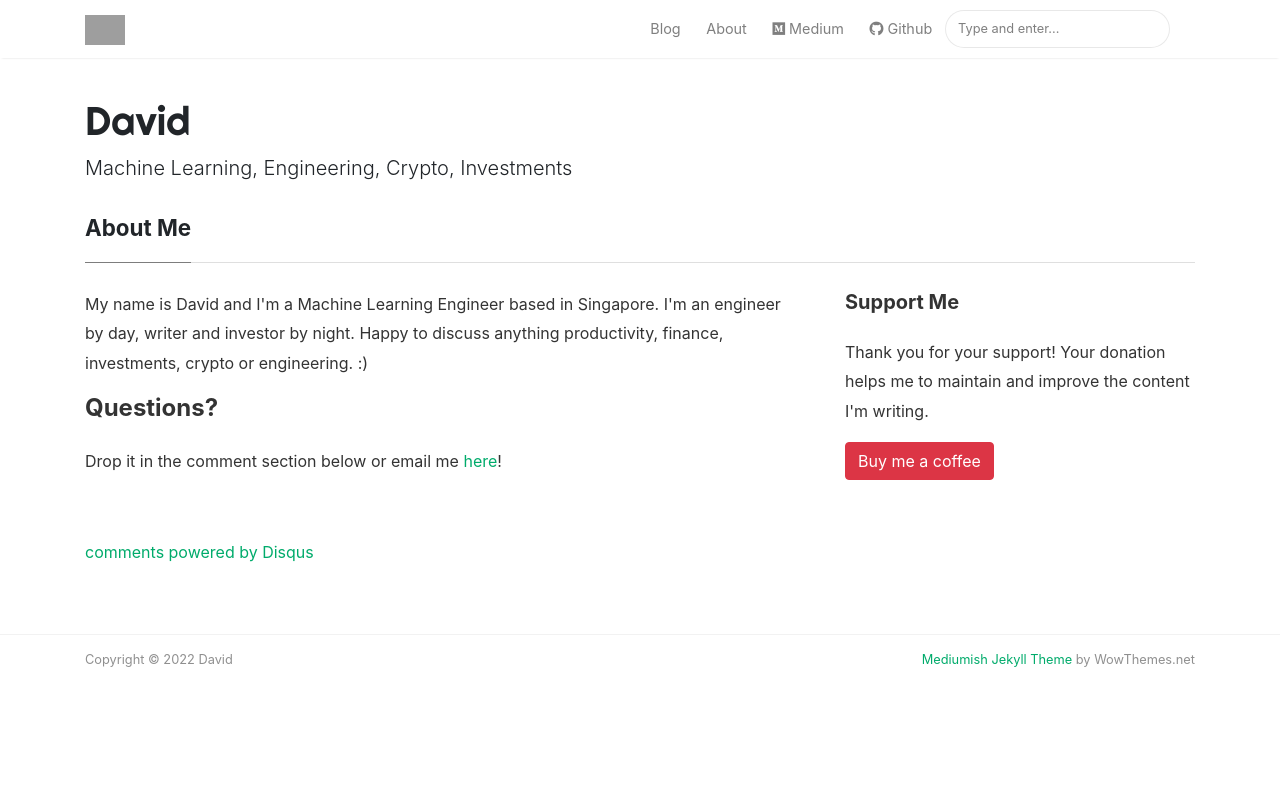
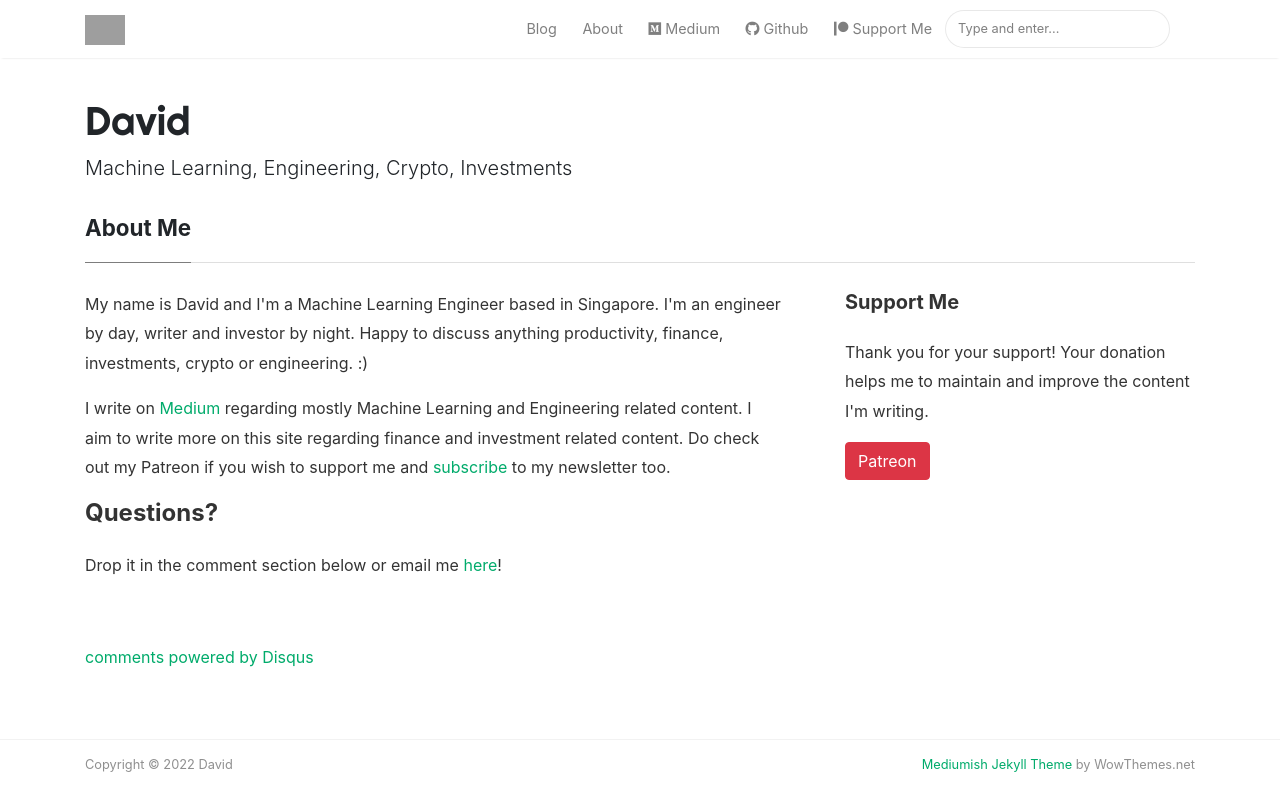
Before and after one commit to davidcjw/davidcjw.github.io, a Jekyll site: the page built from _pages/about.md, in a window 1280 px wide. Shown: the top 811 px of the page. Built offline with Jekyll 4.4.1, drawn with Linux system fonts in a browser that asks for light colours; nearby versions of some CDN libraries; comment, search, counter and statistics services are not loaded; grey boxes are pictures that could not be loaded.

Commit message:
Add patreon link

```diff
--- a/_layouts/default.html
+++ b/_layouts/default.html
@@ -80,7 +80,11 @@ ga('send', 'pageview');
                 </li>
 
                 <li class="nav-item">
-                <a target="_blank" class="nav-link" href="https://github.com/davidcjw"><i class="fab fa-github"></i> Github</a>
+                    <a target="_blank" class="nav-link" href="https://github.com/davidcjw"><i class="fab fa-github"></i> Github</a>
+                </li>
+
+                <li class="nav-item">
+                <a target="_blank" class="nav-link" href="https://www.patreon.com/davidcjw"><i class="fab fa-patreon"></i> Support Me</a>
                 </li>
 
                 {% include search-lunr.html %}
--- a/_pages/about.md
+++ b/_pages/about.md
@@ -12,9 +12,15 @@ comments: true
 I'm an engineer by day, writer and investor by night. Happy to discuss
 anything productivity, finance, investments, crypto or engineering. :)</p>
 
+<p>I write on <a href="https://davidcjw.medium.com">Medium</a> regarding mostly
+Machine Learning and Engineering related content. I aim to write more on this site
+regarding finance and investment related content. Do check out my Patreon if you wish
+to support me and <a href="https://github.us20.list-manage.com/subscribe?u=33f00d5ed4ddfd9c97df20503&id=5bfc7bf7f6">subscribe</a> to my newsletter too.</p>
+
+
 <h4>Questions?</h4>
 
-<p>Drop it in the comment section below or email me <a href="davidcjw@gmail.com">here</a>!</p>
+<p>Drop it in the comment section below or email me <a href="mailto:davidcjw@gmail.com">here</a>!</p>
 
 </div>
 
@@ -25,7 +31,7 @@ anything productivity, finance, investments, crypto or engineering. :)</p>
 
 <p>Thank you for your support! Your donation helps me to maintain and improve the content I'm writing.</p>
 
-<a target="_blank" href="https://www.wowthemes.net/donate/" class="btn btn-danger">Buy me a coffee</a>
+<a target="_blank" href="https://www.patreon.com/davidcjw" class="btn btn-danger">Patreon</a>
 
 </div>
 </div>
```
